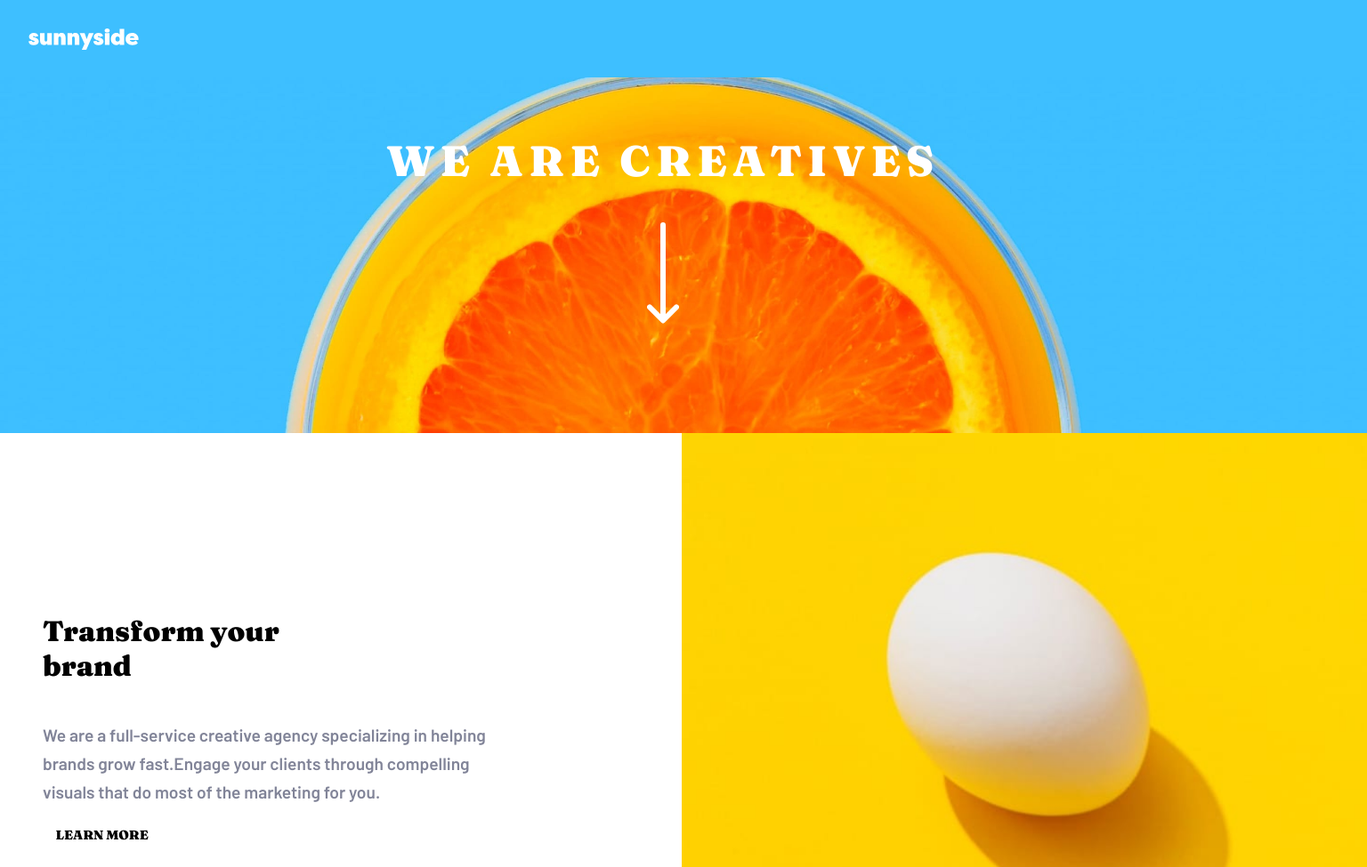
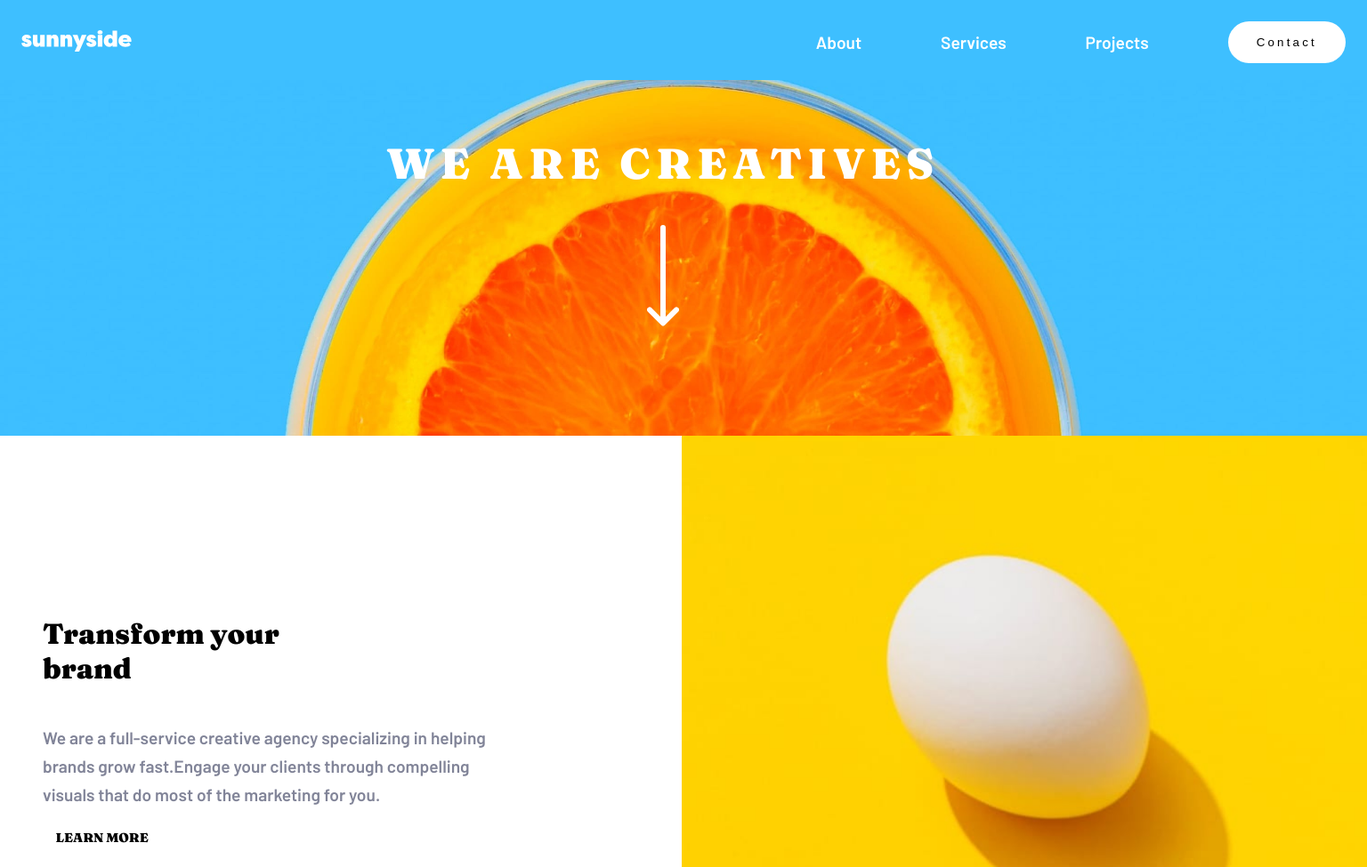
Before and after one commit to cod-lvr/agency-landing-page, a plain HTML site: page index.html in a window 1536 px wide. Shown: the top 975 px of the page at 89% size. Drawn offline with Linux system fonts and the light colour scheme; files whose address does not match are found by name.

Commit message:
finishied project templete

```diff
--- a/styles/_nav.scss
+++ b/styles/_nav.scss
@@ -9,20 +9,25 @@ nav {
   position: relative;
 
   .nav-links {
+    display: none;
+    left: -5000%;
+  }
+  .responsive {
     display: flex;
     flex-direction: column;
     justify-content: space-between;
     align-items: center;
+    left: 5%;
     padding: 3rem;
     position: absolute;
     top: 100%;
-    left: -5000%;
     bottom: 0;
     min-height: 210px;
     min-width: 240px;
     background-color: $White;
     z-index: 999;
     transition: 0.3s left ease-in;
+    background-color: gainsboro;
     a {
       text-decoration: none;
       color: $Grayish-blue;
@@ -47,29 +52,23 @@ nav {
       }
     }
   }
-  .responsive {
-    left: 5%;
-  }
   @media (min-width: 1440px) {
-    padding: 2rem;
-    position: relative;
+    padding: 1.5rem;
     .humburger {
       display: none;
     }
     .nav-links {
-      background-color: chocolate;
-      left: 0;
-      top: 0;
-      bottom: 0;
-      width: 30%;
-      padding: 0;
+      display: flex;
       flex-direction: row;
+      justify-content: space-between;
       align-items: center;
-      justify-content: space-between;
-      z-index: 999;
+      width: 40%;
+
       a {
         text-decoration: none;
+        color: firebrick;
         color: $White;
+        font-size: 1.2rem;
       }
       .nav-btn {
         padding: 1rem 2rem;
```
Also changed, not shown: styles/style.css, 1 other file.
